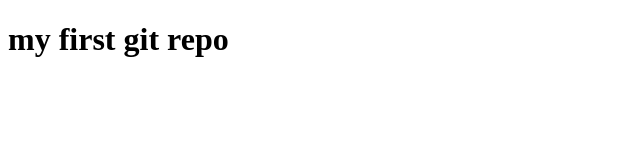
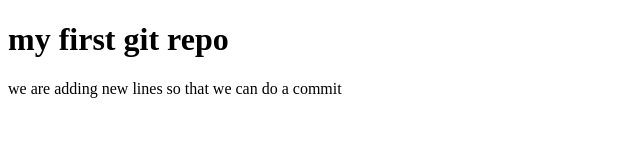
Before and after one commit to ian-katsuno/test-repo, a plain HTML site: page index.html in a window 1280 px wide. Shown: the whole page, without its empty margins (0-640 px from the left). Drawn offline with Linux system fonts and the light colour scheme.

Commit message:
added new paragraph

```diff
--- a/index.html
+++ b/index.html
@@ -8,5 +8,7 @@
 </head>
 <body>
     <h1>my first git repo</h1>
+    <p>we are adding new lines so that we can do a commit</p>
+
 </body>
 </html>
```
